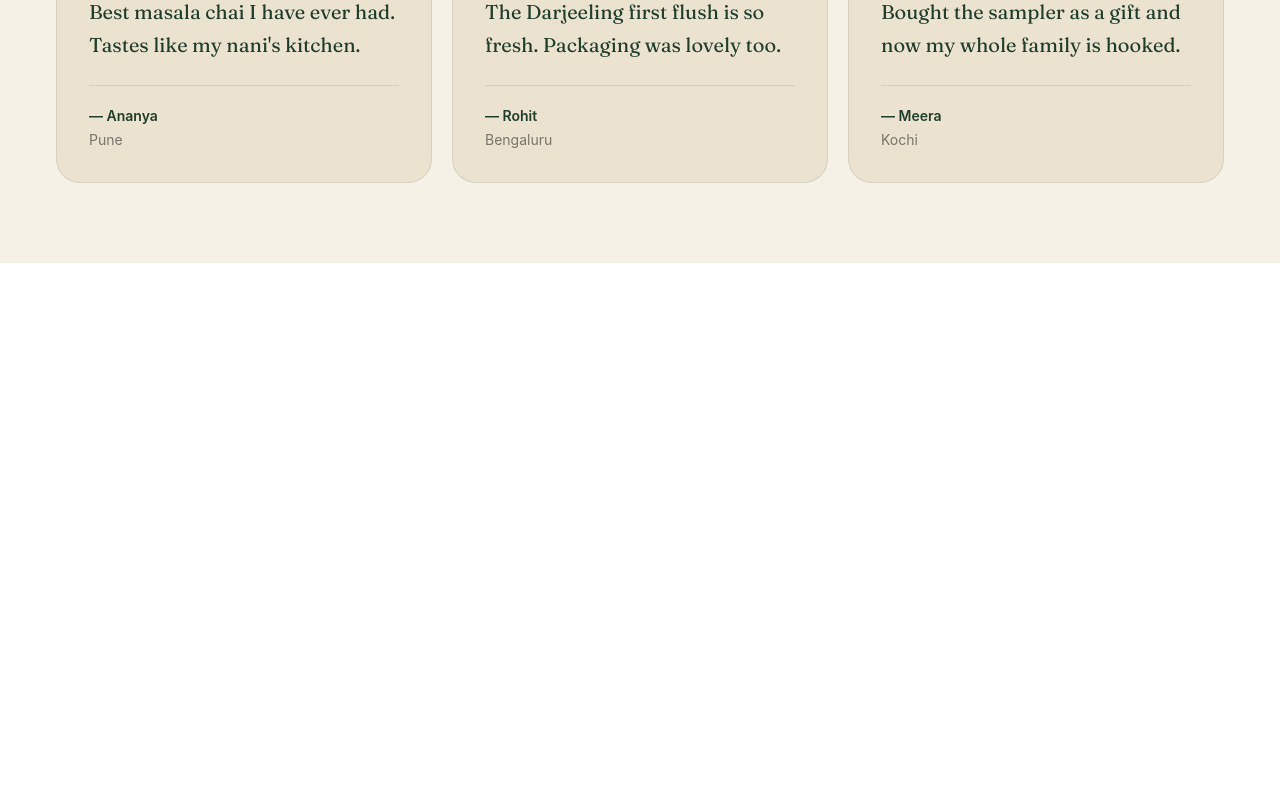
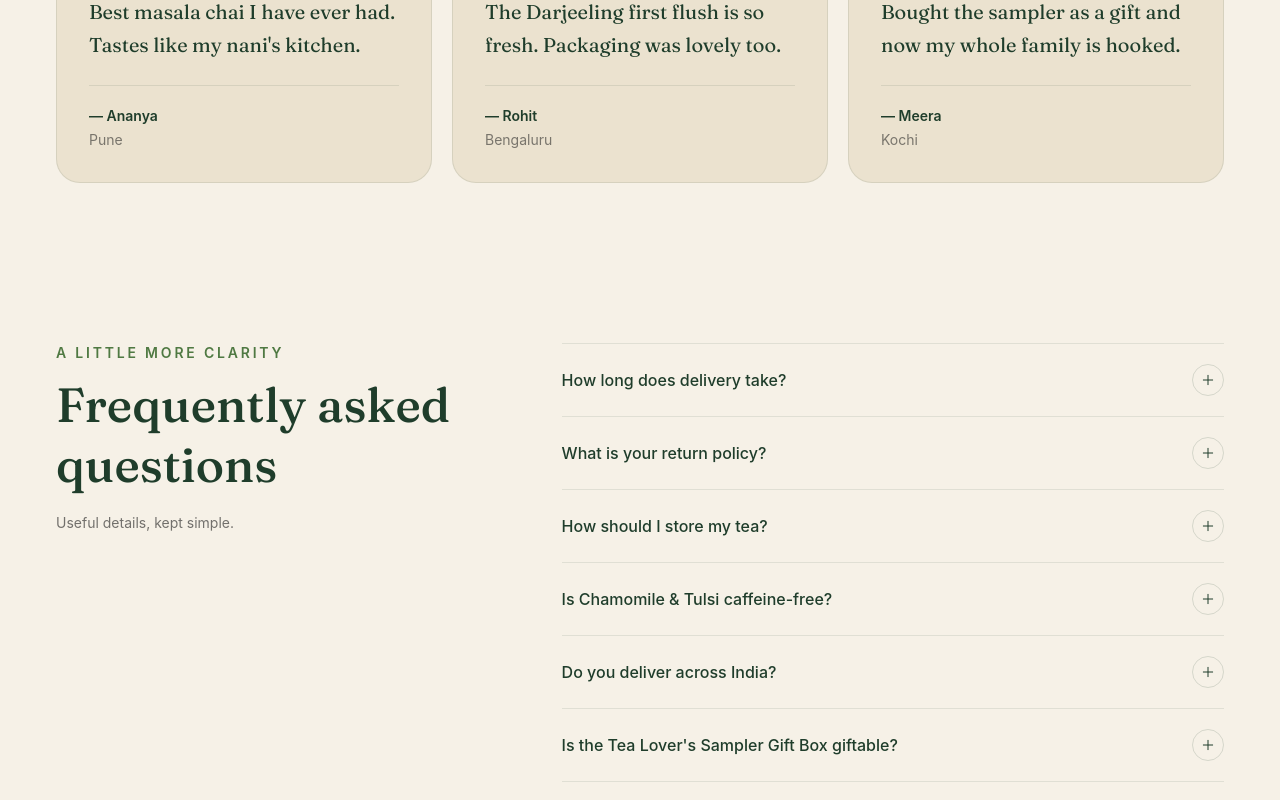
Before and after one commit to RitikGarg89/mistwale-tea-site, a React (Vite) app: page / in a window 1280 px wide. Shown: the part 3325-4125 px from the top of the page. Before the commit the page ends 3588 px from the top, so only its background shows below. Built offline with nearby package versions, Linux system fonts and the light colour scheme.

Commit message:
feat: add FAQ component and integrate it into App layout

```diff
--- a/src/App.jsx
+++ b/src/App.jsx
@@ -4,6 +4,7 @@ import Hero from './Components/Hero/Hero'
 import Shop from './Components/Shop/Shop'
 import Delivery from './Components/Delivery/Delivery'
 import Review from './Components/Review/Review'
+import FAQ from './Components/FAQ/FAQ'
 
 function App() {
 
@@ -28,6 +29,7 @@ function App() {
       />
       <Delivery />
       <Review />
+      <FAQ />
     </div>
   )
 }
--- /dev/null
+++ b/src/Components/FAQ/FAQ.jsx
@@ -0,0 +1,120 @@
+import { useState } from "react";
+
+const faqs = [
+    {
+        question: "How long does delivery take?",
+        answer:
+            "Delivery usually takes 2–5 working days depending on your pincode.",
+    },
+    {
+        question: "What is your return policy?",
+        answer:
+            "Unopened tea packs can be returned within 7 days. Opened tea packs are not eligible for returns.",
+    },
+    {
+        question: "How should I store my tea?",
+        answer:
+            "Store your tea in a cool, dry place away from direct sunlight and moisture.",
+    },
+    {
+        question: "Is Chamomile & Tulsi caffeine-free?",
+        answer:
+            "Yes. Chamomile & Tulsi is a caffeine-free blend.",
+    },
+    {
+        question: "Do you deliver across India?",
+        answer:
+            "Yes. Mistvale Tea Co. delivers across India.",
+    },
+    {
+        question: "Is the Tea Lover's Sampler Gift Box giftable?",
+        answer:
+            "Yes. The sampler comes in a wooden gift box with a brewing guide.",
+    },
+];
+
+function FAQ() {
+    const [openIndex, setOpenIndex] = useState(null);
+
+    const toggleFAQ = (index) => {
+        setOpenIndex(openIndex === index ? null : index);
+    };
+
+    return (
+        <section id="faq" className="py-16 md:py-20">
+            <div className="mx-auto grid max-w-[1200px] gap-10 px-4 md:grid-cols-[0.8fr_1.2fr] md:gap-16">
+                {/* FAQ title */}
+                <div>
+                    <p className="mb-3 text-sm font-semibold uppercase tracking-[0.2em] text-[#4f7942]">
+                        A little more clarity
+                    </p>
+
+                    <h2 className="font-['Fraunces'] text-3xl font-medium leading-tight text-[#1f3d2b] sm:text-4xl md:text-5xl">
+                        Frequently asked questions
+                    </h2>
+
+                    <p className="mt-4 text-sm leading-6 text-[#1b1b1b]/60">
+                        Useful details, kept simple.
+                    </p>
+                </div>
+
+                {/* FAQ list */}
+                <div className="divide-y divide-[#1f3d2b]/10 border-y border-[#1f3d2b]/10">
+                    {faqs.map((faq, index) => {
+                        const isOpen = openIndex === index;
+
+                        return (
+                            <div key={faq.question}>
+                                <button
+                                    type="button"
+                                    onClick={() => toggleFAQ(index)}
+                                    className="flex min-h-16 w-full items-center justify-between gap-6 py-5 text-left"
+                                    aria-expanded={isOpen}
+                                    aria-controls={`faq-answer-${index}`}
+                                >
+                                    <span className="font-medium text-[#1f3d2b]">
+                                        {faq.question}
+                                    </span>
+
+                                    <span
+                                        className={`flex h-8 w-8 shrink-0 items-center justify-center rounded-full border border-[#1f3d2b]/15 text-[#1f3d2b] transition-transform duration-200 ${isOpen ? "rotate-45" : ""
+                                            }`}
+                                        aria-hidden="true"
+                                    >
+                                        <svg
+                                            viewBox="0 0 24 24"
+                                            className="h-4 w-4"
+                                            fill="none"
+                                            xmlns="http://www.w3.org/2000/svg"
+                                        >
+                                            <path
+                                                d="M12 5V19M5 12H19"
+                                                stroke="currentColor"
+                                                strokeWidth="1.5"
+                                                strokeLinecap="round"
+                                            />
+                                        </svg>
+                                    </span>
+                                </button>
+
+                                <div
+                                    id={`faq-answer-${index}`}
+                                    className={`grid transition-[grid-template-rows] duration-300 ${isOpen ? "grid-rows-[1fr]" : "grid-rows-[0fr]"
+                                        }`}
+                                >
+                                    <div className="overflow-hidden">
+                                        <p className="pb-5 pr-12 text-sm leading-6 text-[#1b1b1b]/65">
+                                            {faq.answer}
+                                        </p>
+                                    </div>
+                                </div>
+                            </div>
+                        );
+                    })}
+                </div>
+            </div>
+        </section>
+    );
+}
+
+export default FAQ;
```
